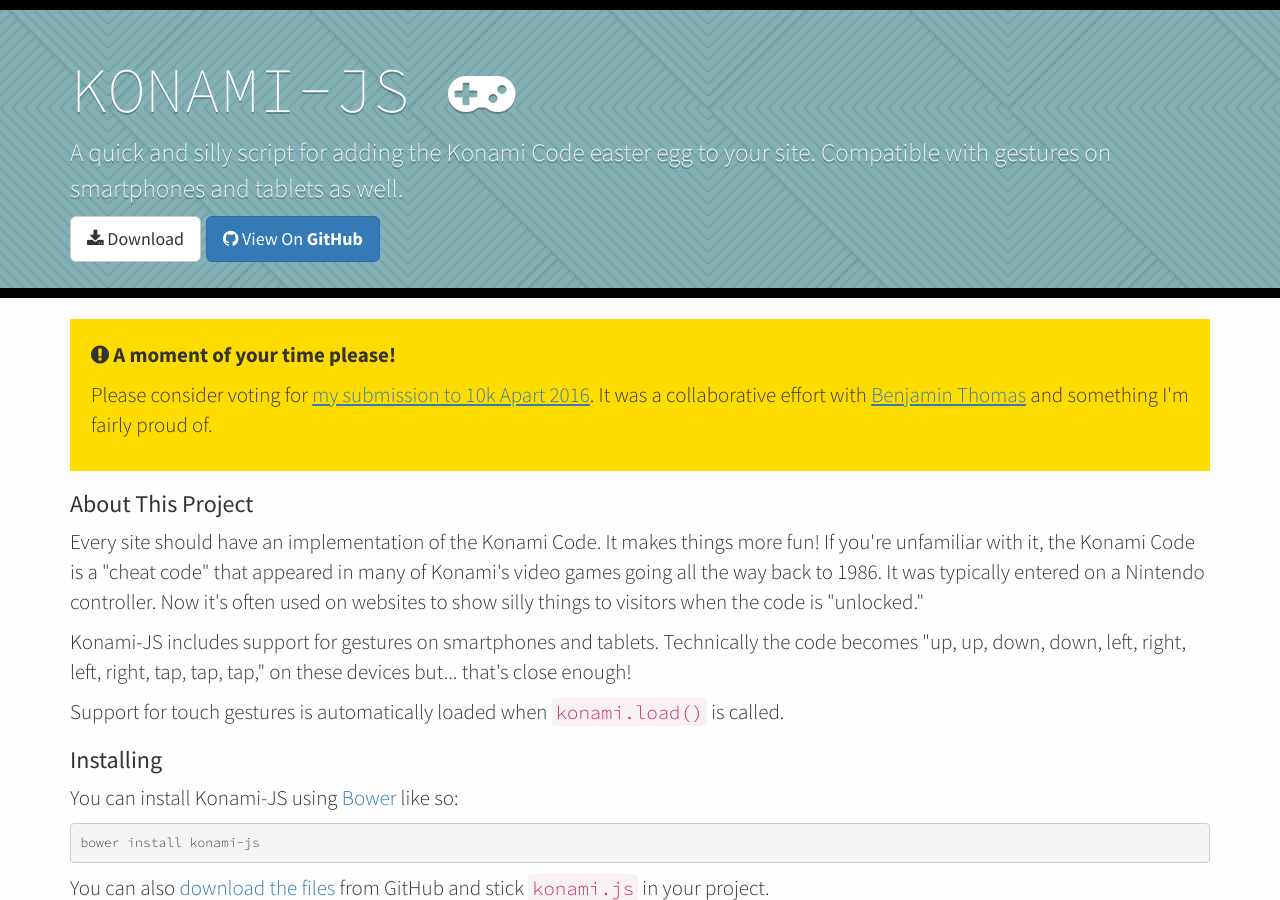
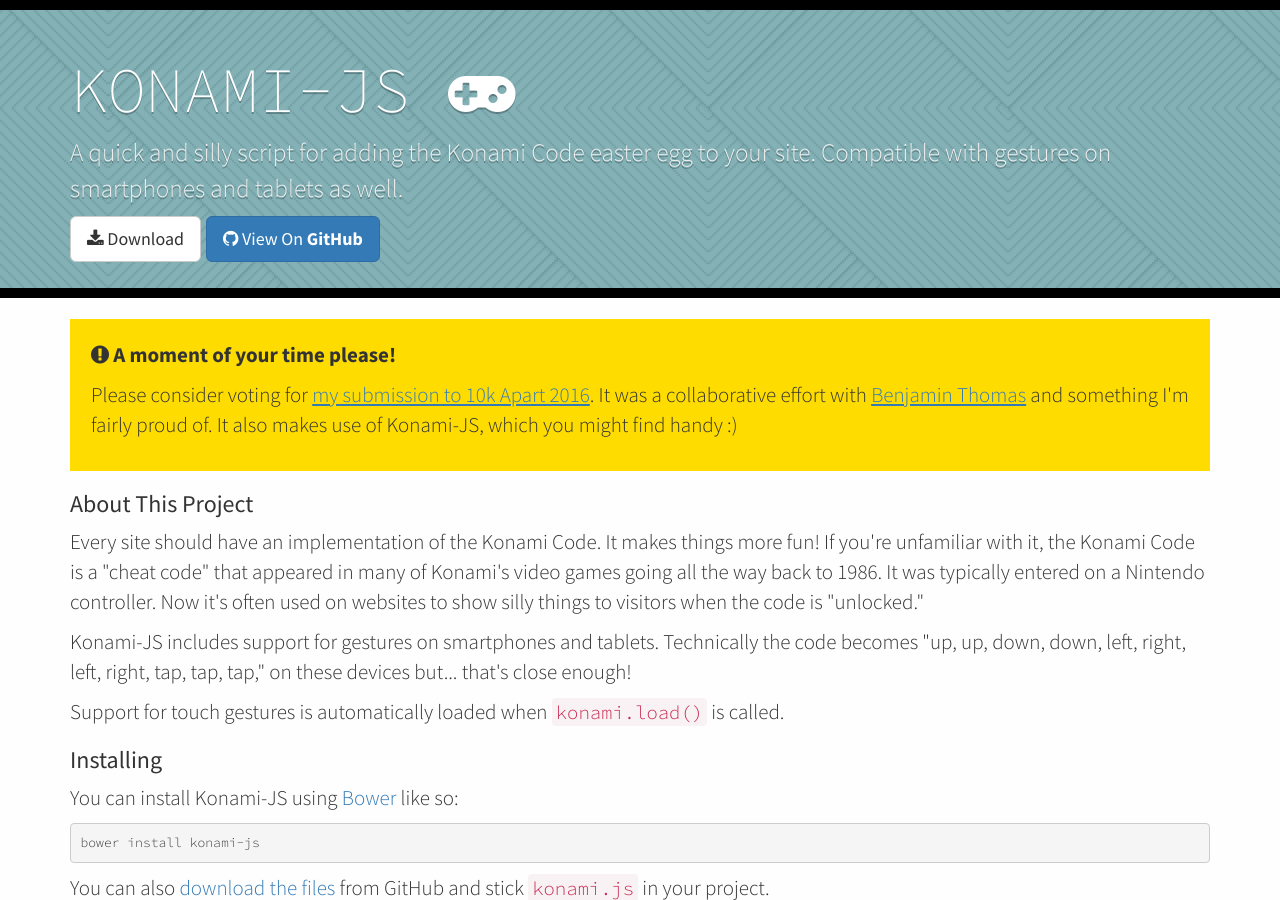
Before and after one commit to georgemandis/konami-js, a Jekyll site: the page built from index.html, in a window 1280 px wide and 900 px high. Built offline with Jekyll 4.4.1, drawn with Linux system fonts in a browser that asks for light colours; nearby versions of some CDN libraries.

Commit message:
added konami js clue

```diff
--- a/index.html
+++ b/index.html
@@ -5,7 +5,7 @@
 
 <div class="notice">
   <p><i class="fa fa-exclamation-circle"></i> <strong>A moment of your time please!</strong></p>
-  <p>Please consider voting for <a href='https://a-k-apart.com/gallery/Kiku' target='_blank'>my submission to 10k Apart 2016</a>. It was a collaborative effort with <a href='http://bentomas.com'  target='_blank'>Benjamin Thomas</a> and something I'm fairly proud of.</p>
+  <p>Please consider voting for <a href='https://a-k-apart.com/gallery/Kiku' target='_blank'>my submission to 10k Apart 2016</a>. It was a collaborative effort with <a href='http://bentomas.com'  target='_blank'>Benjamin Thomas</a> and something I'm fairly proud of. It also makes use of Konami-JS, which you might find handy :)</p>
 </div>
 
 <h3>About This Project</h3>
```
